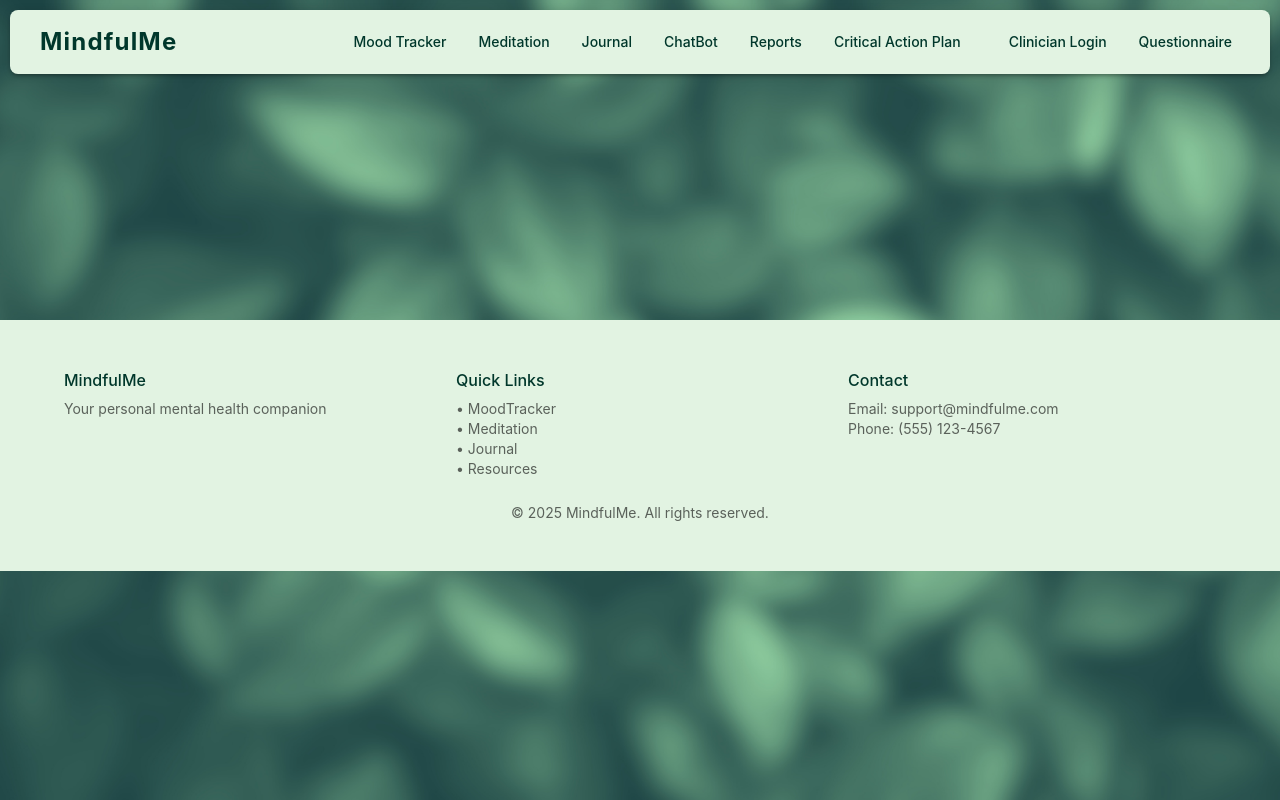
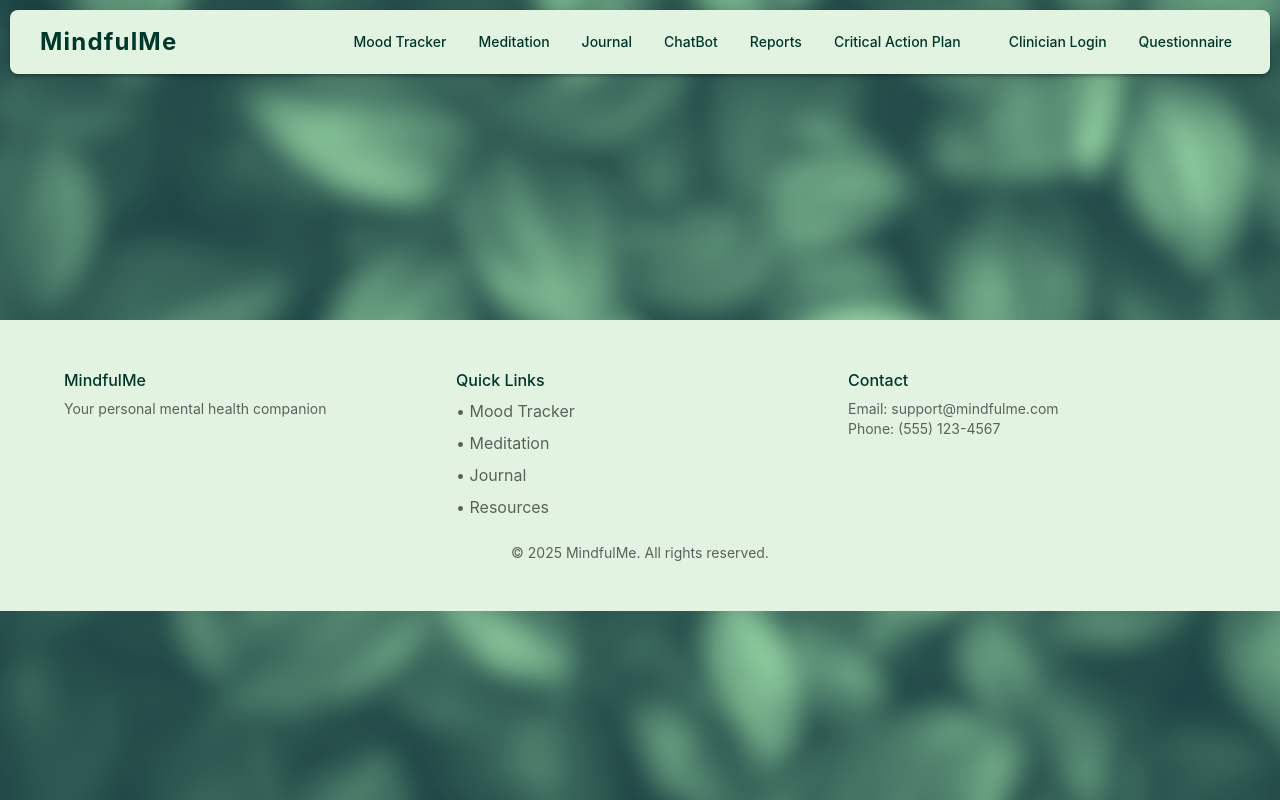
Before and after one commit to Akxsh65/MentalHealthApp, a React (Create React App) app in the folder frontend/: page /clinician-login in a window 1280 px wide. Built offline with nearby package versions, Linux system fonts and the light colour scheme.

Commit message:
Updated Footer with working Quick Links

```diff
--- a/frontend/src/components/Footer.js
+++ b/frontend/src/components/Footer.js
@@ -1,5 +1,5 @@
 import React from "react";
-import { Container, Grid, Box, Typography } from "@mui/material";
+import { Container, Grid, Box, Typography, Link as MuiLink } from "@mui/material";
 import { Link } from "react-router-dom";
 
 function Footer() {
@@ -7,6 +7,7 @@ function Footer() {
     <Box component="footer" sx={{ py: 6, bgcolor: "background.paper" }} mt={30}>
       <Container>
         <Grid container spacing={3}>
+          {/* Logo & Tagline */}
           <Grid item xs={12} md={4}>
             <Typography variant="h6" color="primary" gutterBottom>
               MindfulMe
@@ -15,20 +16,29 @@ function Footer() {
               Your personal mental health companion
             </Typography>
           </Grid>
+
+          {/* Quick Links */}
           <Grid item xs={12} md={4}>
             <Typography variant="h6" color="primary" gutterBottom>
               Quick Links
             </Typography>
-            <Typography variant="body2" color="text.secondary">
-              • <Link to="/mood-tracker" style={{ textDecoration: "none", color: "inherit" }}>MoodTracker</Link>
-              <br />
-              • <Link to="/meditation" style={{ textDecoration: "none", color: "inherit" }}>Meditation</Link>
-              <br />
-             • <Link to="/journal" style={{ textDecoration: "none", color: "inherit" }}>Journal</Link>
-              <br />
-              • <Link to="/resources" style={{ textDecoration: "none", color: "inherit" }}>Resources</Link>
-            </Typography>
+            <Box sx={{ display: "flex", flexDirection: "column", gap: 1 }}>
+              <MuiLink component={Link} to="/mood-tracker" color="text.secondary" underline="hover">
+                • Mood Tracker
+              </MuiLink>
+              <MuiLink component={Link} to="/meditation" color="text.secondary" underline="hover">
+                • Meditation
+              </MuiLink>
+              <MuiLink component={Link} to="/journal" color="text.secondary" underline="hover">
+                • Journal
+              </MuiLink>
+              <MuiLink component={Link} to="/resources" color="text.secondary" underline="hover">
+                • Resources
+              </MuiLink>
+            </Box>
           </Grid>
+
+          {/* Contact Info */}
           <Grid item xs={12} md={4}>
             <Typography variant="h6" color="primary" gutterBottom>
               Contact
@@ -40,6 +50,8 @@ function Footer() {
             </Typography>
           </Grid>
         </Grid>
+
+        {/* Footer Bottom Text */}
         <Box mt={3} textAlign="center">
           <Typography variant="body2" color="text.secondary">
             © {new Date().getFullYear()} MindfulMe. All rights reserved.
```
